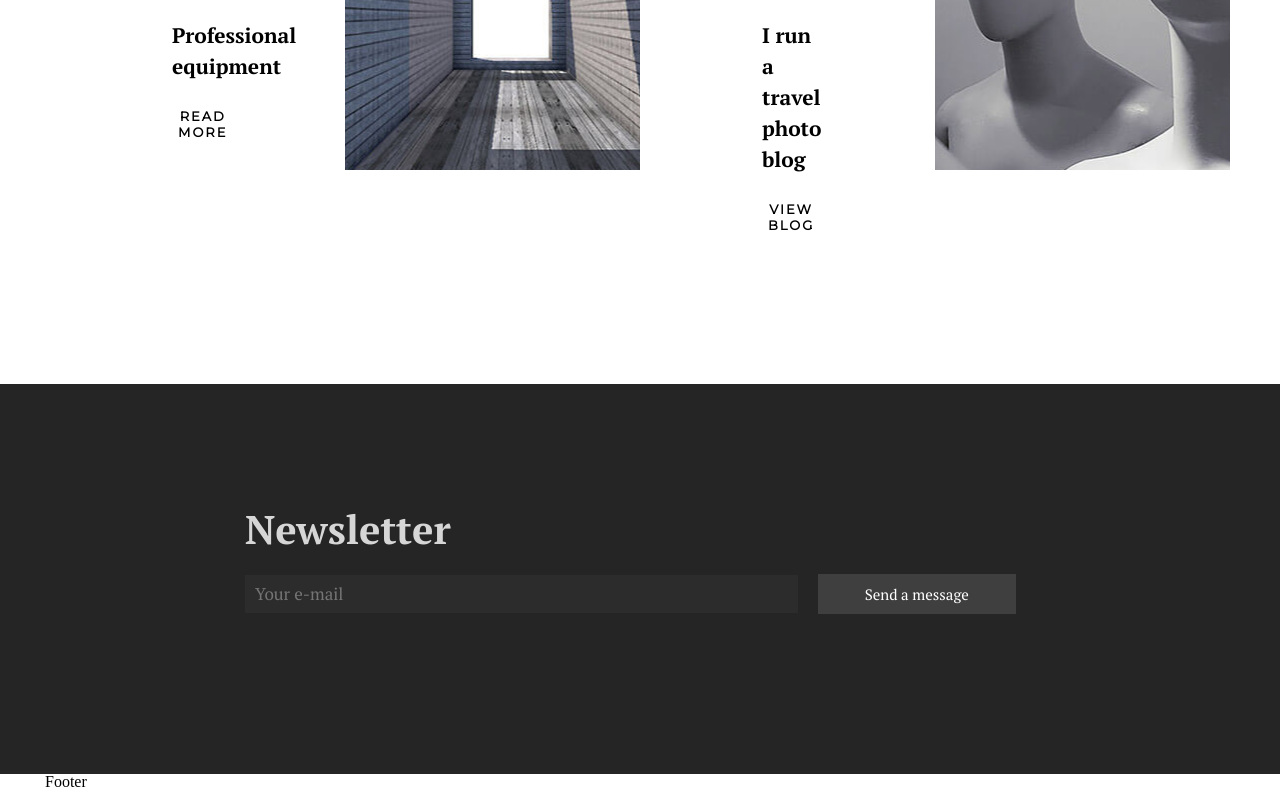
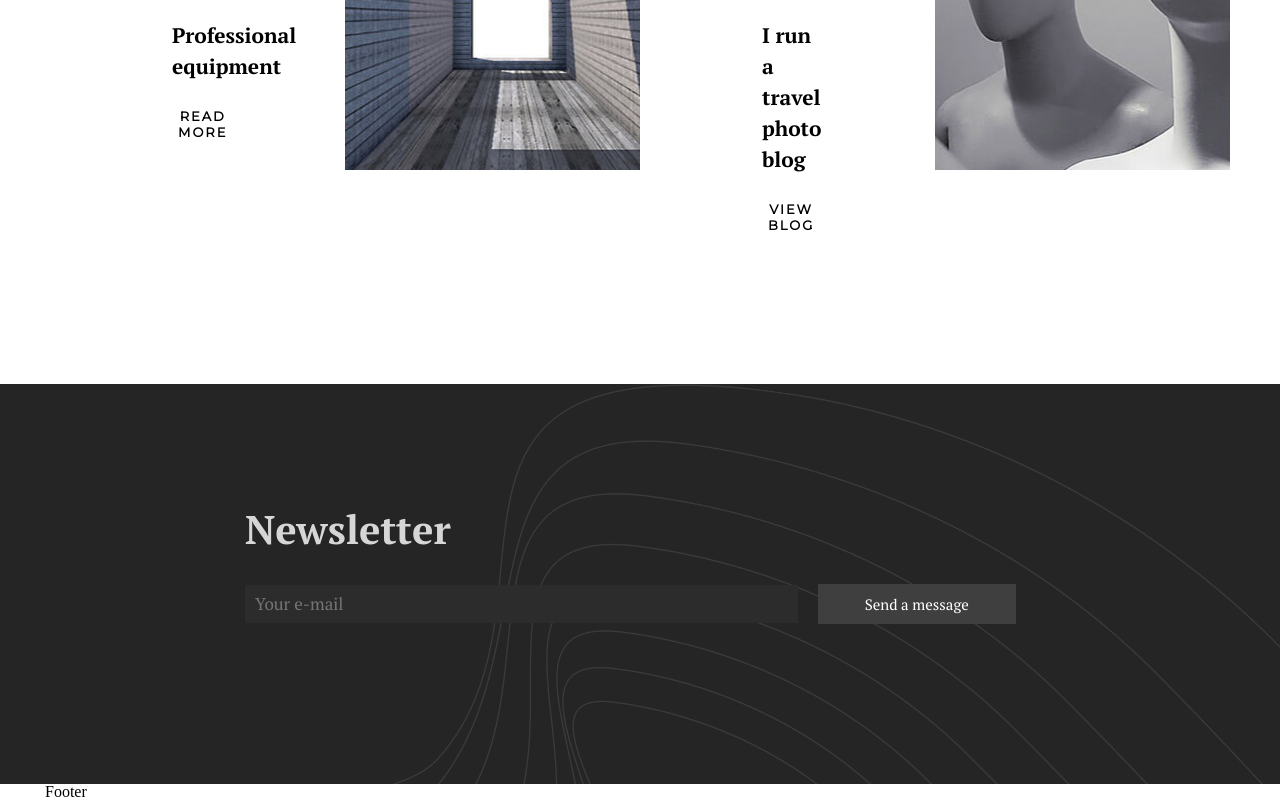
Before and after one commit to Taraskin777/react-project, a React (Create React App) app: page / in a window 1280 px wide. Shown: the part 3834-4634 px from the top of the page. Built offline with nearby package versions, Linux system fonts and the light colour scheme.

Commit message:
add parallax

```diff
--- a/src/components/Newsletter/Newsletter.js
+++ b/src/components/Newsletter/Newsletter.js
@@ -5,7 +5,7 @@ export const Newsletter = () => {
     return (
         <>
             <section className="newsletter">
-                <img className="paralax"></img>
+                <div className="paralax">
                     <div className="container">
                         <div className="news-box">
                             <div className="h2">Newsletter</div>
@@ -25,6 +25,7 @@ export const Newsletter = () => {
                             </div>
                         </div>
                     </div>
+                </div>
             </section>
         </>
     )
--- a/src/components/Newsletter/newsletter.css
+++ b/src/components/Newsletter/newsletter.css
@@ -1,28 +1,31 @@
-
 .newsletter {
    position: relative;
-   padding-top: 120px;
-    padding-bottom: 80px;
+   /* margin-top: 120px; */
+   /* padding-bottom: 80px; */
    background-color: #252525;
    color: rgba(255, 255, 255, 0.815);
 }
 
 .paralax {
    background-image: url(images/paralax.png);
-   height: 100vw;
-   position: absolute;
+   height: 400px;
+   background-attachment: fixed;
+
 
 }
+
 .news-box {
+   padding-top: 120px;
    max-width: 790px;
    margin: 0 auto;
-   padding-bottom: 80px;
+  margin-bottom: 150px;
 }
+
 .h2 {
    font-size: 40px;
    line-height: 50px;
    font-weight: 700;
-    margin-bottom: 20px;
+   margin-bottom: 30px;
 
 }
 
@@ -32,14 +35,13 @@
    height: 38px;
    margin-right: 20px;
    border: none;
-  background-color: rgba(44,44,44,1);
+   background-color: rgba(44, 44, 44, 1);
    font-family: "PT Serif", Helvetica, Arial, sans-serif;
    font-size: 17px;
    padding-left: 10px;
 }
-.input-mail ::placeholder {
 
-}
+.input-mail ::placeholder {}
 
 .mail-send {
    height: 40px;
@@ -52,11 +54,12 @@
    font-size: 15px;
 }
 
-.send .mail-send:hover{
+.send .mail-send:hover {
    background-color: aliceblue;
    transition: 0.5s;
    color: #3f3f3f;
 }
+
 input {
    outline: none;
    color: white;
```
Lines whose indentation alone changed are shown as unchanged.
